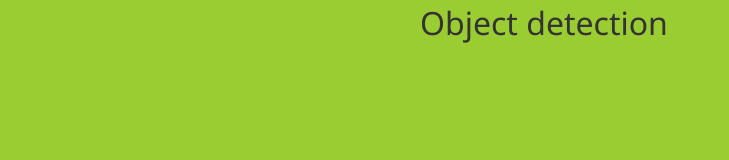
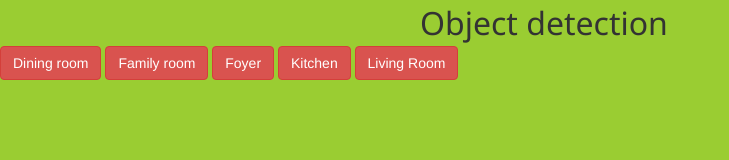
Before and after one commit to Squid-coder1/object-detection, a plain HTML site: page index.html in a window 1280 px wide. Shown: the whole page, without its empty margins (0-729 px from the left). Drawn offline with nearby package versions, Linux system fonts and the light colour scheme.

Commit message:
Add files via upload
trying again on 3/13/23

```diff
--- a/index.html
+++ b/index.html
@@ -14,10 +14,12 @@
     </head>
     <body>
         <heading>Object detection</heading>
-        <anchor></anchor>
-        <anchor></anchor>
-        <anchor></anchor>
-        <anchor></anchor>
-        <anchor></anchor>
+        <div>
+   <a href="http://127.0.0.1:5500/diningroom.html" target="_blank" class="btn btn-danger" id="living room">Dining room</a>
+   <a target="_blank" class="btn btn-danger" id="family room">Family room</a>
+   <a target="_blank" class="btn btn-danger" id="foyer">Foyer</a>
+   <a target="_blank" class="btn btn-danger" id="kitchen">Kitchen</a>
+   <a target="_blank" class="btn btn-danger" id="living room">Living Room</a>
     </body>
+</div>
 </html>
```
Also changed, not shown: diningroom.css (added, +10 -0 lines), diningroom.html (added, +17 -0 lines), diningroom.webp (added), familyroom.webp (added), foyer.webp (added), kitchen.webp (added), livingroom.webp (added), style.css (line endings or trailing spaces).
